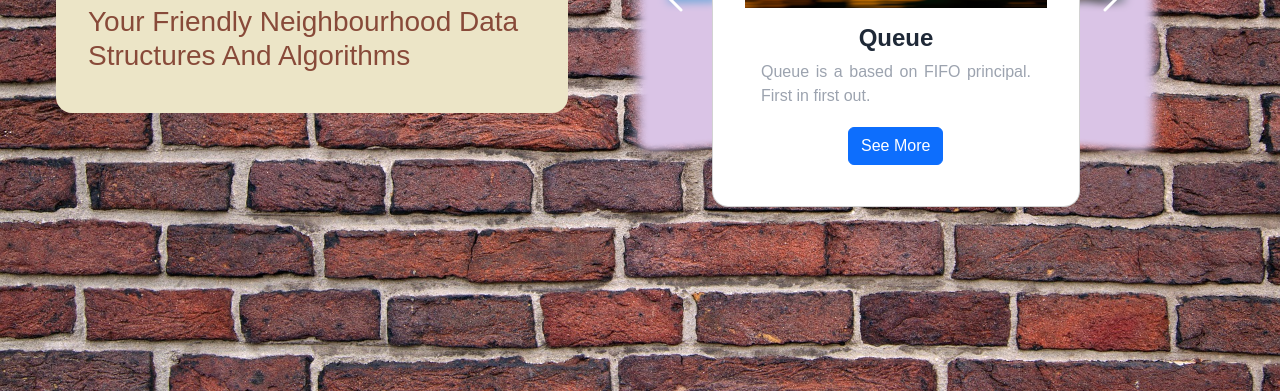
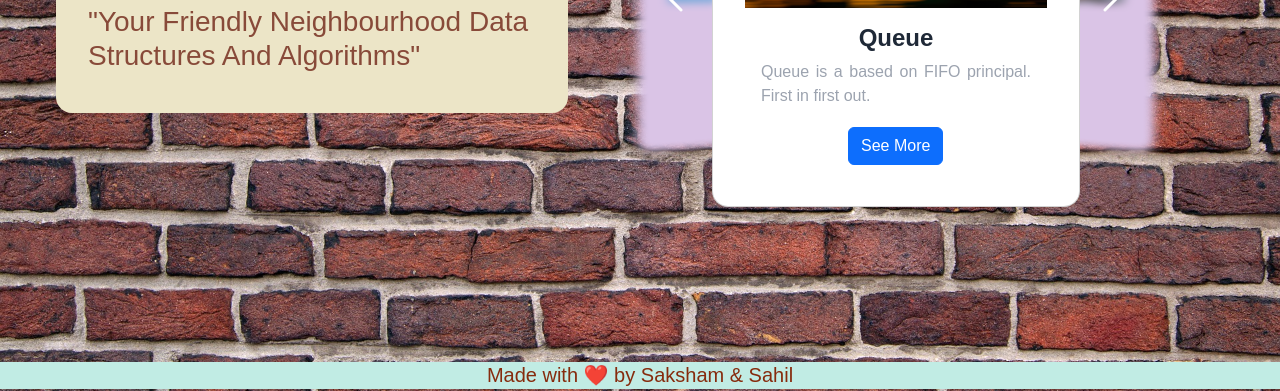
Before and after one commit to wings-realm/VisualWeave, a plain HTML site: page index.html in a window 1280 px wide. Shown: the part 409-800 px from the top of the page. Drawn offline with nearby package versions, Linux system fonts and the light colour scheme.

Commit message:
Resolved mute function in sorting and trademark

```diff
--- a/index.html
+++ b/index.html
@@ -24,11 +24,12 @@
 </head>
 <body>
 
+  <div class="main-body">
     <div class="heading">
 
 
       <h1 class ="main-head">VisualWeave</h1>
-    <h3 class ="desc-head">Your Friendly Neighbourhood Data Structures And Algorithms</h3>
+      <h3 class ="desc-head">"Your Friendly Neighbourhood Data Structures And Algorithms"</h3>
 
     </div>
     <div class="carousel">
@@ -76,6 +77,15 @@
       <button class="nav left" onclick="prevSlide()"><i class="bi bi-chevron-left"></i></button>
       <button class="nav right" onclick="nextSlide()"><i class="bi bi-chevron-right"></i></button>
     </div>
+
+  </div>
+
+
+
+  <div class="footer">
+    <h2>Made with ❤️ by Saksham & Sahil</h2>
+
+  </div>
   <script src="https://cdnjs.cloudflare.com/ajax/libs/jquery/3.6.0/jquery.min.js"></script>
 <script src="js/script.js" charset="utf-8"></script>
 </body>
--- a/static/css/styles.css
+++ b/static/css/styles.css
@@ -1,4 +1,4 @@
-body {
+.main-body {
     width: 100vw;
     height: 100vh;
     display: flex;
@@ -124,3 +124,21 @@ body {
     top: 22rem;
     left: 8.5rem;
   }
+
+  .footer{
+    background-color: #C1ECE4;
+    position: absolute;
+    height: 1.7rem;
+    width: 100vw;
+    bottom: 2px;
+    padding-top: 1px;
+
+    text-align: center;
+  }
+  .footer h2{
+    color: #862B0D;
+    font-size: 20px;
+    font-family: 'Montserrat', sans-serif;
+    font-weight: 530;
+
+  }
```
Also changed, not shown: js/sorting.js (+13 -7 lines). Lines whose indentation alone changed are shown as unchanged.
